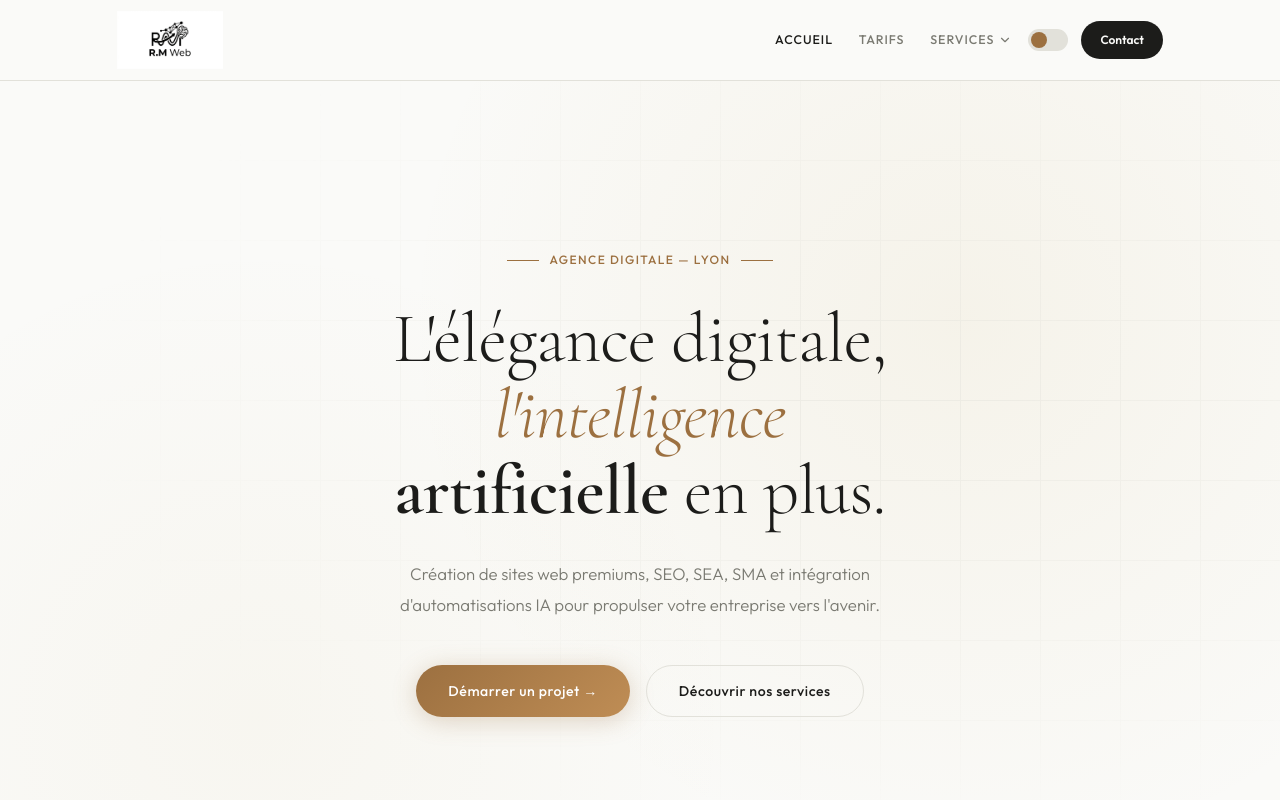
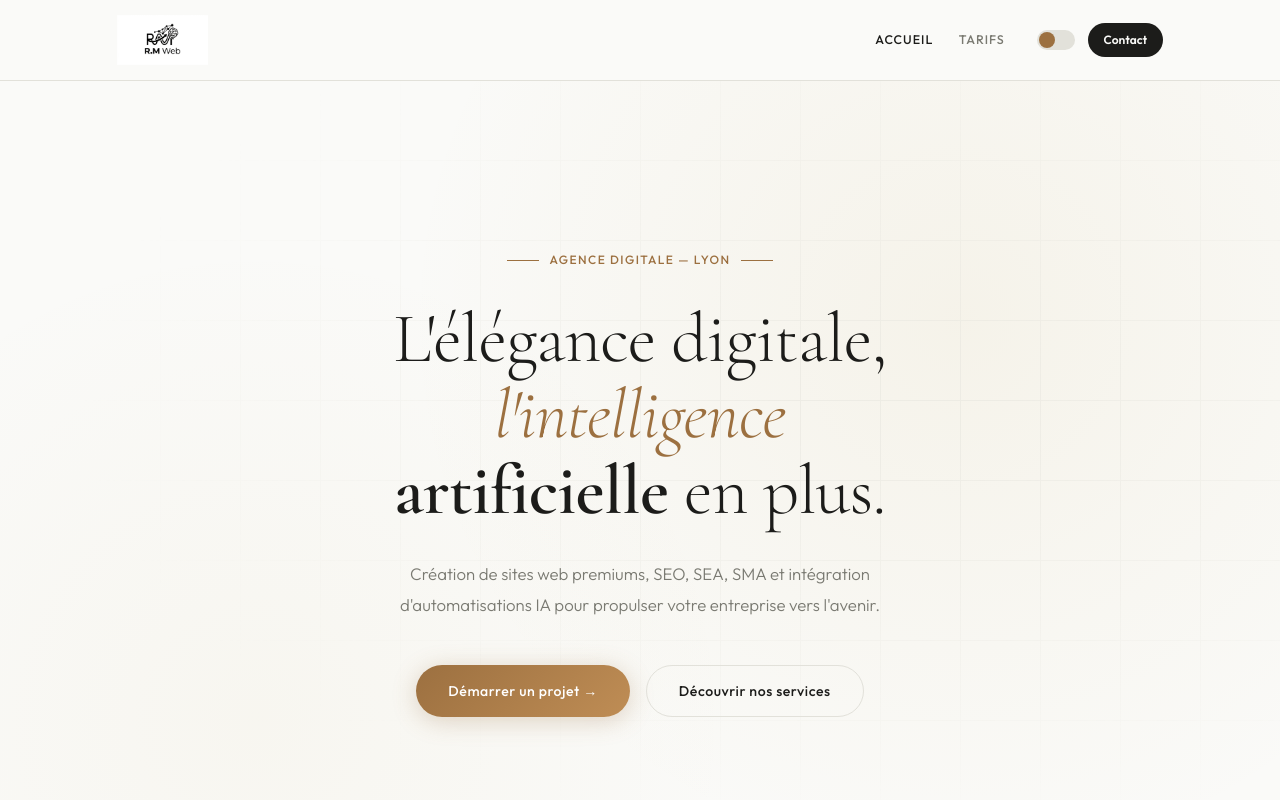
Before and after one commit to SZR693/R.M-Web, a React (Vite) app: page / in a window 1280 px wide. Shown: the top 800 px of the page. Built offline with nearby package versions, Linux system fonts and the light colour scheme.

Commit message:
Vrai fix sur le bon fichier

```diff
--- a/src/app/components/Layout.tsx
+++ b/src/app/components/Layout.tsx
@@ -79,7 +79,7 @@ export function Layout() {
           height: height,
           maxHeight: height,
           width: "auto",
-          maxWidth: "160px",
+          maxWidth: "140px",
           objectFit: "contain",
           filter: light ? "brightness(1.15)" : undefined,
         }}
@@ -120,54 +120,40 @@ export function Layout() {
               display: "flex",
               alignItems: "center",
               justifyContent: "space-between",
-              gap: "1rem",
+              gap: "0.5rem",
             }}
           >
-            <LogoComponent height={58} />
+            <LogoComponent height={50} />
 
-            {/* Barre de navigation Droite */}
             <div style={{ display: "flex", alignItems: "center", gap: "1rem" }}>
-
-              {/* Liens Textes (Cachés sur mobile) */}
-              <div
-                style={{ display: "flex", alignItems: "center", gap: "1.6rem" }}
-                className="hidden xl:flex"
-              >
+              {/* Desktop links - Cachés sur mobile */}
+              <div className="hidden xl:flex" style={{ alignItems: "center", gap: "1.6rem", marginRight: "1rem" }}>
                 <Link to="/" style={{ fontSize: "0.78rem", fontWeight: 500, letterSpacing: "0.08em", textTransform: "uppercase", color: location.pathname === "/" ? "var(--rm-text)" : "var(--rm-muted)", textDecoration: "none" }}>Accueil</Link>
                 <Link to="/tarifs" style={{ fontSize: "0.78rem", fontWeight: 500, letterSpacing: "0.08em", textTransform: "uppercase", color: location.pathname === "/tarifs" ? "var(--rm-text)" : "var(--rm-muted)", textDecoration: "none" }}>Tarifs</Link>
-
-                <div ref={dropdownRef} style={{ position: "relative" }}>
-                  <button onClick={() => setServicesOpen(!servicesOpen)} style={{ fontSize: "0.78rem", fontWeight: 500, letterSpacing: "0.08em", textTransform: "uppercase", color: isServicePage ? "var(--rm-text)" : "var(--rm-muted)", background: "none", border: "none", cursor: "pointer", display: "flex", alignItems: "center", gap: 4, padding: 0 }}>
-                    Services <ChevronDown size={14} style={{ transform: servicesOpen ? "rotate(180deg)" : "rotate(0)", transition: "0.2s" }} />
-                  </button>
-                  {servicesOpen && (
-                    <div style={{ position: "absolute", top: "calc(100% + 12px)", left: "50%", transform: "translateX(-50%)", background: "var(--rm-card)", border: "1px solid var(--rm-border)", borderRadius: 12, padding: "0.5rem 0", minWidth: 220, boxShadow: "var(--rm-shadow-lg)", zIndex: 100 }}>
-                      {serviceItems.map((item) => (
-                        <Link key={item.path} to={item.path} style={{ display: "block", padding: "0.65rem 1.4rem", fontSize: "0.82rem", color: location.pathname === item.path ? "var(--rm-gold)" : "var(--rm-text)", textDecoration: "none" }}>{item.label}</Link>
-                      ))}
-                    </div>
-                  )}
-                </div>
               </div>
 
-              {/* BOUTONS ACTIONS (Toujours visibles) */}
+              {/* Boutons Actions - Visibles PARTOUT */}
               <div style={{ display: "flex", alignItems: "center", gap: "0.8rem" }}>
                 <button
                   onClick={() => setDark(!dark)}
-                  style={{ width: 40, height: 22, background: dark ? "var(--rm-gold-pale)" : "var(--rm-border)", borderRadius: 100, border: "none", cursor: "pointer", position: "relative" }}
+                  style={{ width: 38, height: 20, background: dark ? "var(--rm-gold-pale)" : "var(--rm-border)", borderRadius: 100, border: "none", cursor: "pointer", position: "relative" }}
                 >
-                  <span style={{ position: "absolute", top: 3, left: dark ? 21 : 3, width: 16, height: 16, borderRadius: "50%", background: "var(--rm-gold)", transition: "left 0.3s" }} />
+                  <span style={{ position: "absolute", top: 2, left: dark ? 20 : 2, width: 16, height: 16, borderRadius: "50%", background: "var(--rm-gold)", transition: "left 0.3s" }} />
                 </button>
 
                 <Link
                   to="/contact"
-                  style={{ background: "var(--rm-text)", color: "var(--rm-bg)", padding: "0.6rem 1.2rem", borderRadius: 100, fontSize: "0.75rem", fontWeight: 600, textDecoration: "none", whiteSpace: "nowrap" }}
+                  style={{ background: "var(--rm-text)", color: "var(--rm-bg)", padding: "0.5rem 1rem", borderRadius: 100, fontSize: "0.75rem", fontWeight: 600, textDecoration: "none", whiteSpace: "nowrap" }}
                 >
                   Contact
                 </Link>
 
-                {/* Burger Menu (Caché sur Desktop) */}
-                <button className="xl:hidden" onClick={() => setMenuOpen(!menuOpen)} style={{ background: "none", border: "none", cursor: "pointer", color: "var(--rm-text)" }}>
+                {/* Burger Menu - Mobile uniquement */}
+                <button
+                  className="xl:hidden"
+                  onClick={() => setMenuOpen(!menuOpen)}
+                  style={{ background: "none", border: "none", cursor: "pointer", color: "var(--rm-text)" }}
+                >
                   {menuOpen ? <X size={24} /> : <Menu size={24} />}
                 </button>
               </div>
@@ -175,7 +161,7 @@ export function Layout() {
           </nav>
         </div>
 
-        {/* Menu Mobile */}
+        {/* Menu Mobile contenu */}
         {menuOpen && (
           <div className="xl:hidden" style={{ background: "var(--rm-card)", borderTop: "1px solid var(--rm-border)", padding: "1.5rem 6%", display: "flex", flexDirection: "column", gap: "0.8rem" }}>
             {allMobileItems.map((item) => (
@@ -186,11 +172,6 @@ export function Layout() {
       </header>
 
       <main style={{ paddingTop: 80 }}><Outlet /></main>
-
-      {/* Footer (Simplifié pour le code complet) */}
-      <footer style={{ background: "#0c0b09", color: "rgba(240,239,232,0.5)", padding: "4rem 6%", textAlign: "center", fontSize: "0.8rem" }}>
-        &copy; 2026 R.M Web Design.
-      </footer>
     </div>
   );
 }
```
